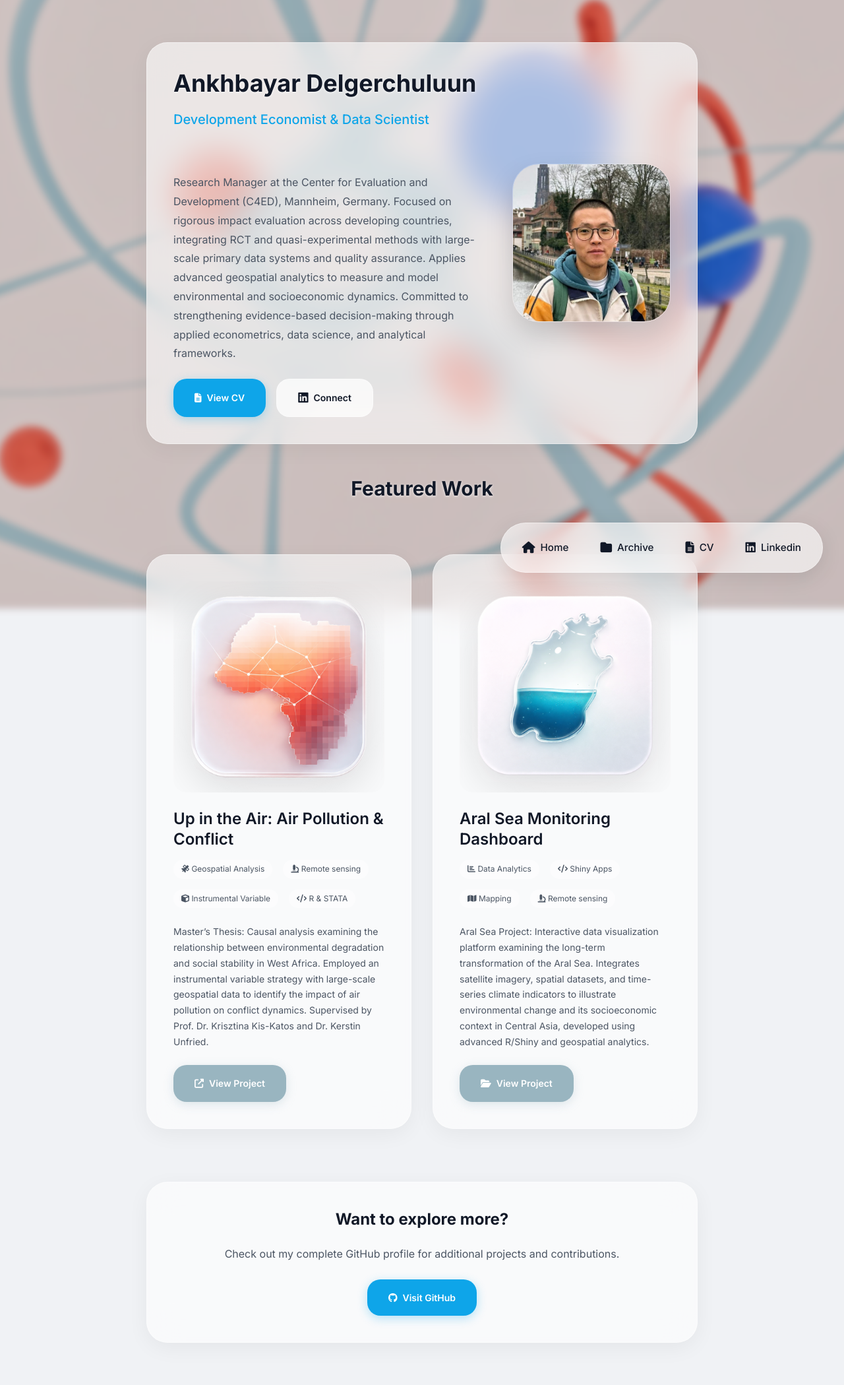
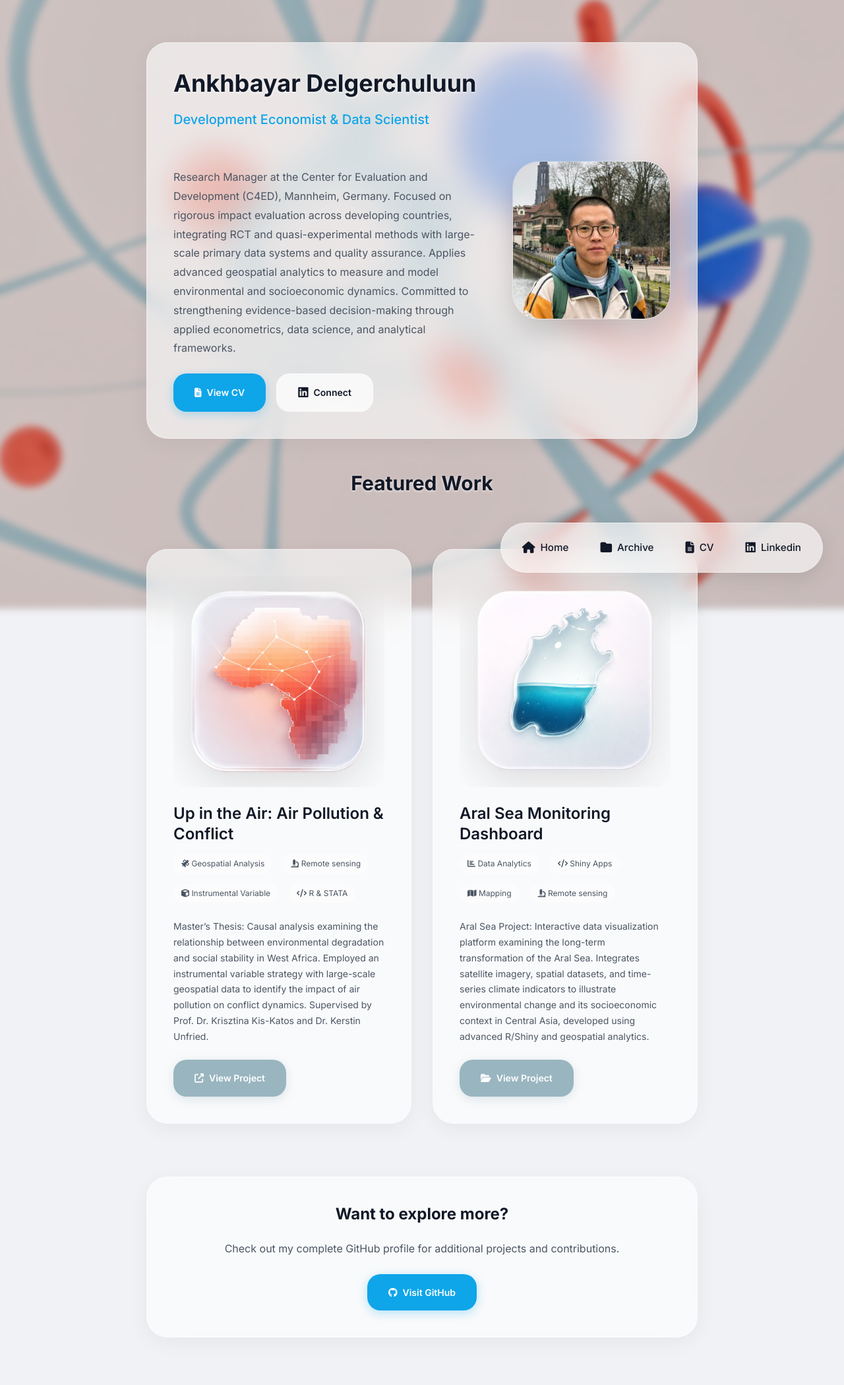
Before and after one commit to ankhaa0813/ankhbayar, a Jekyll site: the page built from index.md, in a window 1280 px wide. Shown: the whole page at 66% size. Built offline with Jekyll 4.4.1, drawn with Linux system fonts in a browser that asks for light colours.

Commit message:
Change grid gap size in style.scss

```diff
--- a/assets/css/style.scss
+++ b/assets/css/style.scss
@@ -169,7 +169,7 @@ body {
         "content profile"
         "body profile";
     grid-template-columns: 1fr auto;
-    gap: var(--space-xl) var(--space-xl);
+    gap: var(--space-lg) var(--space-xl);
     align-items: center; /* Vertically centers profile */
     text-align: left;
 
```
